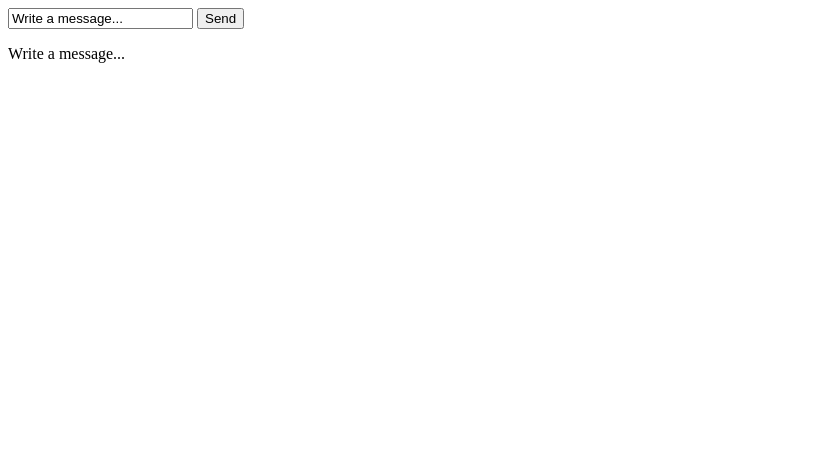
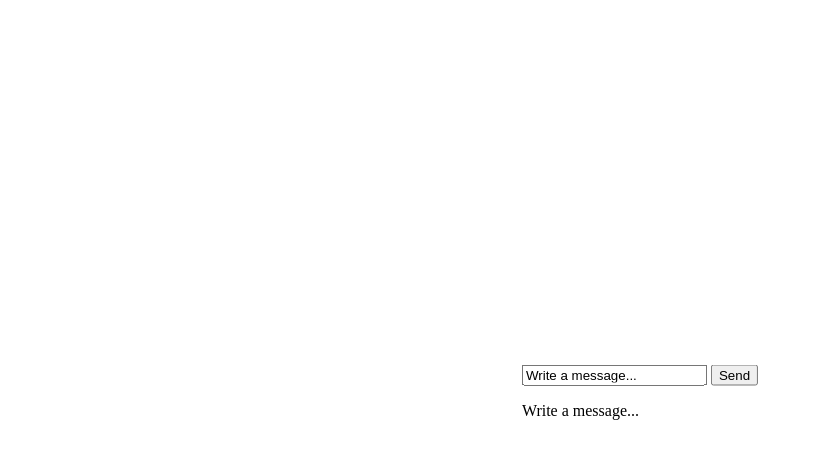
Before and after one commit to Jack304/Chat-emulator, a plain HTML site: page index.html in a window 1280 px wide. Both pictures are taken after a click on the button "Send". Shown: the whole page, without its empty margins (0-813 px from the left). Drawn offline with Linux system fonts and the light colour scheme.

Commit message:
+ appending input into div, centering conversation

```diff
--- a/css/css.css
+++ b/css/css.css
@@ -1 +1,6 @@
-css
+.conversation{
+  position: absolute;
+  top: 50%;
+  left: 50%;
+  transform: translateX(-50%) translateY(-50%);
+}
--- a/index.html
+++ b/index.html
@@ -2,18 +2,22 @@
 
 <html lang="en">
 <head>
+
   <meta charset="utf-8">
-
   <title>Chat emulator</title>
+  <link rel="stylesheet" type="text/css" href="css/css.css">
 
 </head>
 
 <body>
 
-  <input type="text" id="textMessage" value="Write a message...">
-  <button name="sendButton" onclick="sendInput()">Send</button>
-  <p id="demo"></p>
+  <div class="conversation">
+    <input type="text" id="textMessage" value="Write a message...">
+    <button name="sendButton" onclick="sendInput()">Send</button>
+    <p id="demo"></p>
+  </div>
   <script src="js/script.js"></script>
+
 
 </body>
 </html>
--- a/js/script.js
+++ b/js/script.js
@@ -1,4 +1,8 @@
 function sendInput() {
-    var x = document.getElementById("textMessage").value;
-    document.getElementById("demo").innerHTML = x;
+    var z = document.getElementById("textMessage").value;
+//    document.getElementById("demo").innerHTML = x;
+    var x = document.createElement("P");
+    var t = document.createTextNode(z);
+    x.appendChild(t);
+    document.getElementById("demo").appendChild(x);
 }
```
